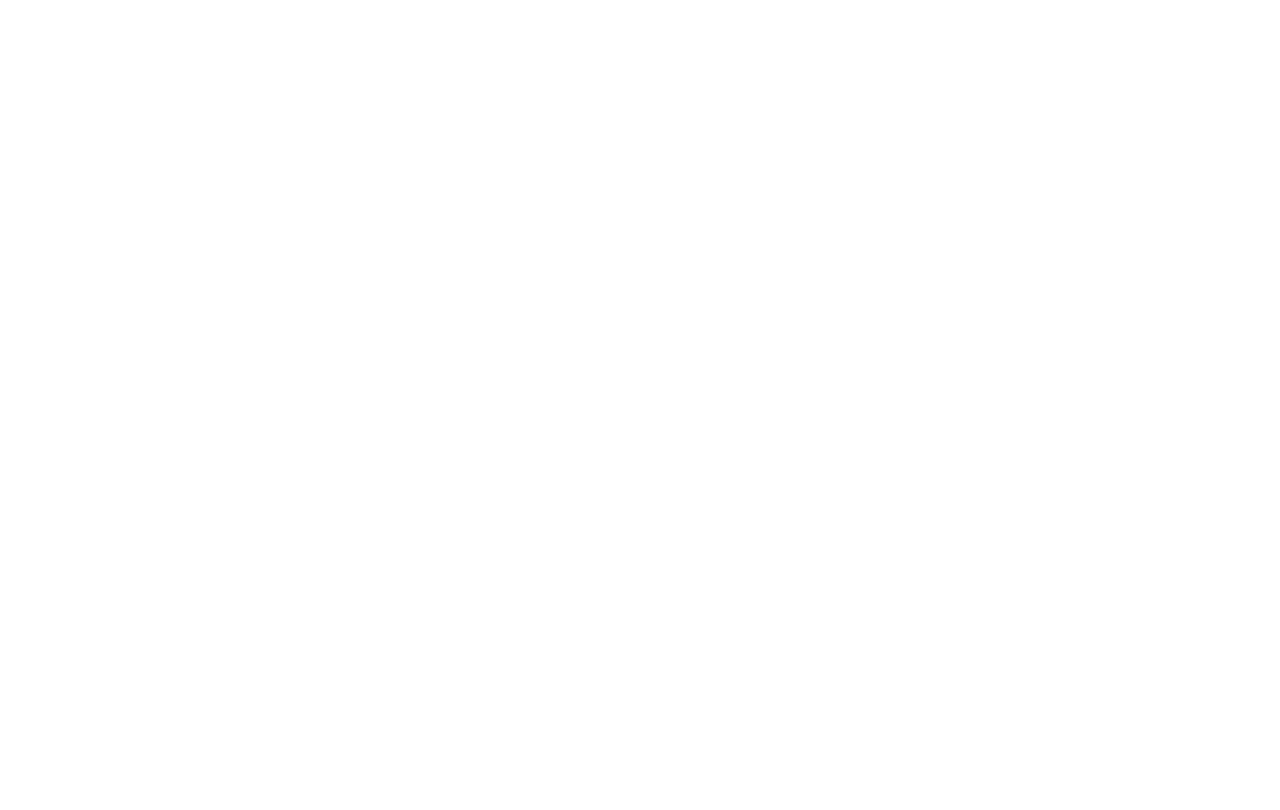
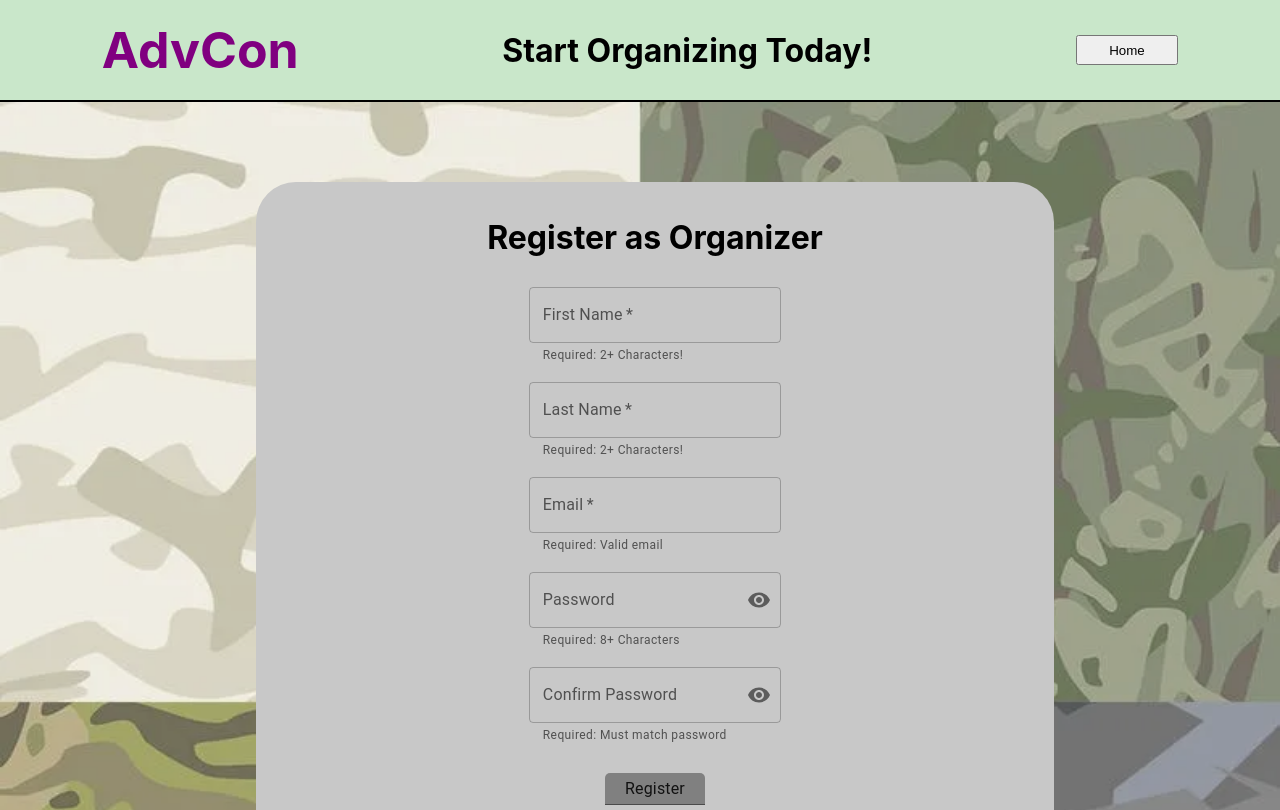
Before and after one commit to czmud/adventureConnect, a React (Create React App) app in the folder client/: page /register in a window 1280 px wide. Before the commit this address had no page. Shown: the top 810 px of the page. Built offline with nearby package versions, Linux system fonts and the light colour scheme.

Commit message:
Built Login/Registration Forms/Displays

```diff
--- a/client/package.json
+++ b/client/package.json
@@ -5,6 +5,7 @@
   "dependencies": {
     "@emotion/react": "^11.10.4",
     "@emotion/styled": "^11.10.4",
+    "@mui/icons-material": "^5.10.6",
     "@mui/material": "^5.10.6",
     "@testing-library/jest-dom": "^5.16.5",
     "@testing-library/react": "^13.4.0",
--- a/client/src/App.tsx
+++ b/client/src/App.tsx
@@ -3,6 +3,8 @@
 import { Route, Routes } from 'react-router-dom';
 import Main from './views/main';
 import Dashboard from './views/organizerDashboard';
+import Register from './views/register';
+import Login from './views/login';
 
 function App() {
   return (
@@ -10,6 +12,8 @@
       <Routes>
         <Route path="/" element={<Main />}/>
         <Route path="/dashboard" element={<Dashboard />}/>
+        <Route path="/register" element={<Register />}/>
+        <Route path="/login" element={<Login />}/>
       </Routes>
     </div>
   );
--- /dev/null
+++ b/client/src/components/LoginForm.tsx
@@ -0,0 +1,88 @@
+import React from 'react'
+import { Link } from 'react-router-dom'
+import { TextField, Input, Box, FormControl, IconButton, OutlinedInput, InputLabel, InputAdornment, FormHelperText } from '@mui/material'
+import Visibility from '@mui/icons-material/Visibility'
+import VisibilityOff from '@mui/icons-material/Visibility'
+
+const boxStyle = {
+    background: 'rgba(200, 200, 200)',
+    width: '60%',
+    margin: '80px 20% 0px',
+    borderRadius: '40px',
+    padding: '15px'
+}
+const submitStyle ={
+    background: 'gray',
+    width: '100px',
+    borderTopLeftRadius: '5px',
+    borderTopRightRadius: '5px',
+    margin: '20px 0px'
+}
+
+const LoginForm = () => {
+    const [values, setValues] = React.useState<any>({
+        password: '',
+        showPassword: false,
+    });
+
+    const handleClickShowPassword = () => {
+        setValues({...values,
+        showPassword: !values.showPassword,
+        });
+    };
+    const handleMouseDownPassword = (event: React.MouseEvent<HTMLButtonElement>) => {
+        event.preventDefault();
+    };
+
+    return (
+    <Box
+        style={ boxStyle }
+        component="form"
+        sx={{
+        '& .MuiTextField-root': { m: 1, width: '25ch' },
+    }}
+        noValidate
+        autoComplete="off"
+        onSubmit={(e) => {e.preventDefault(); console.log("Submitted")}}>
+            <h1>Organizer Login</h1>
+
+        <TextField
+            required
+            id="outlined-name"
+            label="Email"
+            type='email'
+            helperText="Required: Valid email"
+        /><br/>
+
+    <FormControl sx={{ m: 1, width: '25ch' }} variant="outlined">
+        <InputLabel htmlFor="outlined-adornment-password">Password</InputLabel>
+        <OutlinedInput
+            id="outlined-adornment-password"
+            type={values.showPassword ? 'text' : 'password'}
+
+            endAdornment={
+            <InputAdornment position="end">
+                <IconButton
+                aria-label="toggle password visibility"
+                onClick={handleClickShowPassword}
+                onMouseDown={handleMouseDownPassword}
+                edge="end">
+                {values.showPassword ? <VisibilityOff /> : <Visibility />}
+                </IconButton>
+                </InputAdornment>
+            }
+            label="Password"
+            />
+        <FormHelperText>Required: 8+ Characters</FormHelperText>
+    </FormControl>
+    <br/>
+
+    <Input style={ submitStyle } type='submit' value='Login'/>
+
+    <p>Want to organize your own trips? </p><Link to='/register'>Register as Organizer</Link>
+
+    </Box>
+    )
+}
+
+export default LoginForm
--- /dev/null
+++ b/client/src/components/RegisterForm.tsx
@@ -0,0 +1,134 @@
+import React from 'react'
+import { Link } from 'react-router-dom'
+import { TextField, Input, Box, FormControl, IconButton, OutlinedInput, InputLabel, InputAdornment, FormHelperText } from '@mui/material'
+import Visibility from '@mui/icons-material/Visibility'
+import VisibilityOff from '@mui/icons-material/Visibility'
+
+
+const boxStyle = {
+    background: 'rgba(200, 200, 200)',
+    width: '60%',
+    margin: '80px 20% 0px',
+    borderRadius: '40px',
+    padding: '15px'
+}
+const submitStyle ={
+    background: 'gray',
+    width: '100px',
+    borderTopLeftRadius: '5px',
+    borderTopRightRadius: '5px',
+    margin: '20px 0px'
+}
+
+const RegisterForm = () => {
+    const [values, setValues] = React.useState<any>({
+        password: '',
+        showPassword: false,
+        confirmPassword: '',
+        showConfirmPassword: false
+    });
+
+    const handleClickShowPassword = () => {
+        setValues({...values,
+        showPassword: !values.showPassword,
+        });
+    };
+    const handleClickShowConfirmPassword = () => {
+        setValues({...values,
+            showConfirmPassword: !values.showConfirmPassword,
+        });
+    };
+
+    const handleMouseDownPassword = (event: React.MouseEvent<HTMLButtonElement>) => {
+        event.preventDefault();
+    };
+
+    return (
+    <Box
+        style={ boxStyle }
+        component="form"
+        sx={{
+        '& .MuiTextField-root': { m: 1, width: '25ch' },
+    }}
+        noValidate
+        autoComplete="off"
+        onSubmit={(e) => {e.preventDefault(); console.log("Submitted")}}>
+            <h1>Register as Organizer</h1>
+    <TextField
+    required
+    id="outlined-name"
+    label="First Name"
+    placeholder="Placeholder"
+    helperText="Required: 2+ Characters!"
+    /><br/>
+
+    <TextField
+    required
+    id="outlined-name"
+    label="Last Name"
+    helperText="Required: 2+ Characters!"
+    /><br/>
+
+    <TextField
+    required
+    id="outlined-name"
+    label="Email"
+    type='email'
+    helperText="Required: Valid email"
+    /><br/>
+
+    <FormControl sx={{ m: 1, width: '25ch' }} variant="outlined">
+        <InputLabel htmlFor="outlined-adornment-password">Password</InputLabel>
+        <OutlinedInput
+            id="outlined-adornment-password"
+            type={values.showPassword ? 'text' : 'password'}
+
+            endAdornment={
+            <InputAdornment position="end">
+                <IconButton
+                aria-label="toggle password visibility"
+                onClick={handleClickShowPassword}
+                onMouseDown={handleMouseDownPassword}
+                edge="end">
+                {values.showPassword ? <VisibilityOff /> : <Visibility />}
+                </IconButton>
+                </InputAdornment>
+            }
+            label="Password"
+            />
+        <FormHelperText>Required: 8+ Characters</FormHelperText>
+        </FormControl>
+        <br/>
+
+        <FormControl sx={{ m: 1, width: '25ch' }} variant="outlined">
+        <InputLabel htmlFor="outlined-adornment-password">Confirm Password</InputLabel>
+        <OutlinedInput
+            id="outlined-adornment-password"
+            type={values.showConfirmPassword ? 'text' : 'password'}
+
+            endAdornment={
+            <InputAdornment position="end">
+                <IconButton
+                aria-label="toggle password visibility"
+                onClick={handleClickShowConfirmPassword}
+                onMouseDown={handleMouseDownPassword}
+                edge="end">
+                {values.showConfirmPassword ? <VisibilityOff /> : <Visibility />}
+                </IconButton>
+            </InputAdornment>
+            }
+            label="Confirm Password"
+            />
+        <FormHelperText>Required: Must match password</FormHelperText>
+        </FormControl>
+        <br/>
+
+    <Input style={ submitStyle } type='submit' value='Register'/>
+
+    <p>Already have an Account? <Link to='/login'>Login</Link></p>
+
+    </Box>
+    )
+}
+
+export default RegisterForm
--- a/client/src/views/headerBar.tsx
+++ b/client/src/views/headerBar.tsx
@@ -3,7 +3,7 @@
 import SkyBackground from '../images/clouds.gif'
 
 const HeaderBar = ( props: any ) => {
-    const { title } = props;
+    const { title, btnTitle, btnRoute } = props;
     const nav = useNavigate();
 
     const headStyle = {
@@ -28,7 +28,7 @@
     return (<div style={ headStyle }>
         <h1 style={titleStyle}>AdvCon</h1>
         <h1>{ title }</h1>
-        <button style= { buttonStyle } onClick={()=> nav('/login')}>Login</button>
+        <button style= { buttonStyle } onClick={()=> nav('/'+btnRoute)}>{btnTitle}</button>
     </div>)
 }
 
--- a/client/src/views/login.tsx
+++ b/client/src/views/login.tsx
@@ -1,9 +1,23 @@
 import React from 'react'
 import HeaderBar from './headerBar'
+import Background from '../images/camoCollage.png'
+import LoginForm from '../components/LoginForm'
+
+const imageStyle ={
+    height: '1200px',
+    width: '100%',
+    margin: '0px',
+    position: 'absolute' as 'absolute',
+    left: '0',
+    zIndex: '-1',
+    opacity: '75%'
+}
 
 const login = () => {
     return (<>
-    <HeaderBar title='Login'/>
+    <HeaderBar title='Login' btnTitle='Home' btnRoute=''/>
+    <img style={ imageStyle } alt='background camo' src={ Background }/>
+        <LoginForm />
     </>)
 }
 
--- a/client/src/views/main.tsx
+++ b/client/src/views/main.tsx
@@ -1,5 +1,4 @@
 import * as React from 'react';
-import { Link } from 'react-router-dom'
 import HeaderBar from './headerBar';
 import Background from '../images/giphy1.gif'
 import Table from '@mui/material/Table';
@@ -45,7 +44,7 @@
 }
 const Main = () => {
     return (<div >
-    <HeaderBar title='Upcoming Events' addButton='' />
+    <HeaderBar title='Upcoming Events' btnTitle='Login' btnRoute='login'/>
     <img alt='forrest' style={ imageStyle } src={ Background }></img>
     <TableContainer style={ tableStyle } component={Paper}>
     <Table stickyHeader sx={{ minWidth: 650 }} aria-label="simple table">
--- a/client/src/views/organizerDashboard.tsx
+++ b/client/src/views/organizerDashboard.tsx
@@ -1,6 +1,6 @@
 import * as React from 'react';
 import HeaderBar from './headerBar';
-import { Link, useNavigate } from 'react-router-dom'
+import { Link } from 'react-router-dom'
 import Table from '@mui/material/Table';
 import TableBody from '@mui/material/TableBody';
 import TableCell from '@mui/material/TableCell';
@@ -52,10 +52,9 @@
 
 
 const Dashboard = () => {
-    const nav = useNavigate();
 
     return (<div >
-    <HeaderBar title='Upcoming Events'/>
+    <HeaderBar title='Upcoming Events' btnTitle='Logout' btnRoute='logout'/>
     <img alt='forrest' style={ imageStyle } src='https://imgs.search.brave.com/T-P-O4YLS_ZosnHvHNyjhmxz0JJTX3Eznw_i7qzqJOw/rs:fit:1200:1200:1/g:ce/aHR0cHM6Ly93YWxs/dXAubmV0L3dwLWNv/bnRlbnQvdXBsb2Fk/cy8yMDE2LzAyLzE4/LzI4NDY2Mi1wbGFu/dHMtbmF0dXJlLXJp/dmVyLWZvcmVzdC5q/cGc'></img>
     <Link  to='/events/new' style={ addStyle }> + New Event</Link>
     <TableContainer style={ tableStyle } component={Paper}>
--- a/client/src/views/register.tsx
+++ b/client/src/views/register.tsx
@@ -1,13 +1,26 @@
 import React from 'react'
-import { TextField } from '@mui/material'
 import HeaderBar from './headerBar'
+import Background from '../images/camoCollage.png'
+import RegisterForm from '../components/RegisterForm'
 
-const register = () => {
+const imageStyle ={
+    height: '1200px',
+    width: '100%',
+    margin: '0px',
+    position: 'absolute' as 'absolute',
+    left: '0',
+    zIndex: '-1',
+    opacity: '75%'
+}
+
+const Register = () => {
+
     return (<>
-    <HeaderBar title='Register'/>
-    <TextField id="outlined-basic" label="Outlined" variant="outlined" />
-    <div>register</div>
+
+    <HeaderBar title='Start Organizing Today!' btnTitle='Home' btnRoute=''/>
+    <img style={ imageStyle } alt='background camo' src={ Background }/>
+    <RegisterForm />
     </>)
 }
 
-export default register
+export default Register
```
Also changed, not shown: client/src/images/camoCollage.png (added), 1 other file (tests, documents, lock files or other folders).
